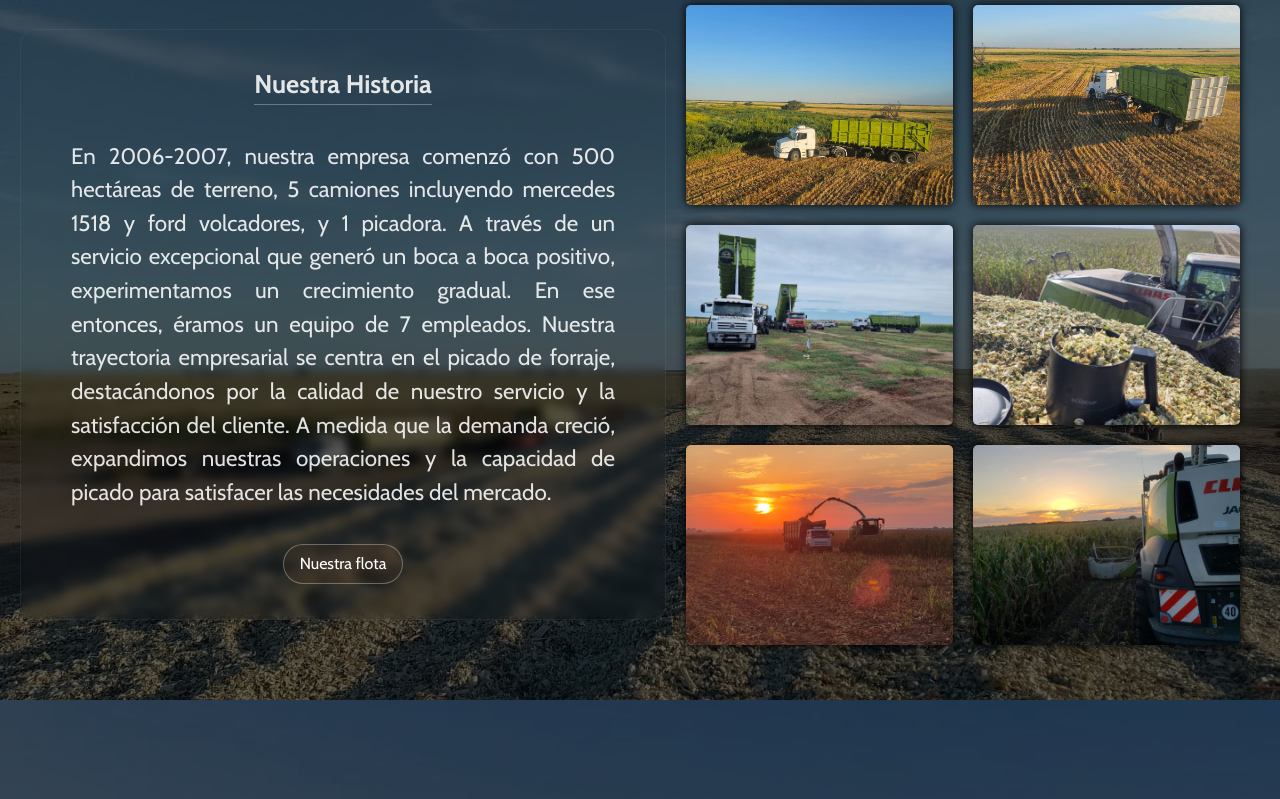
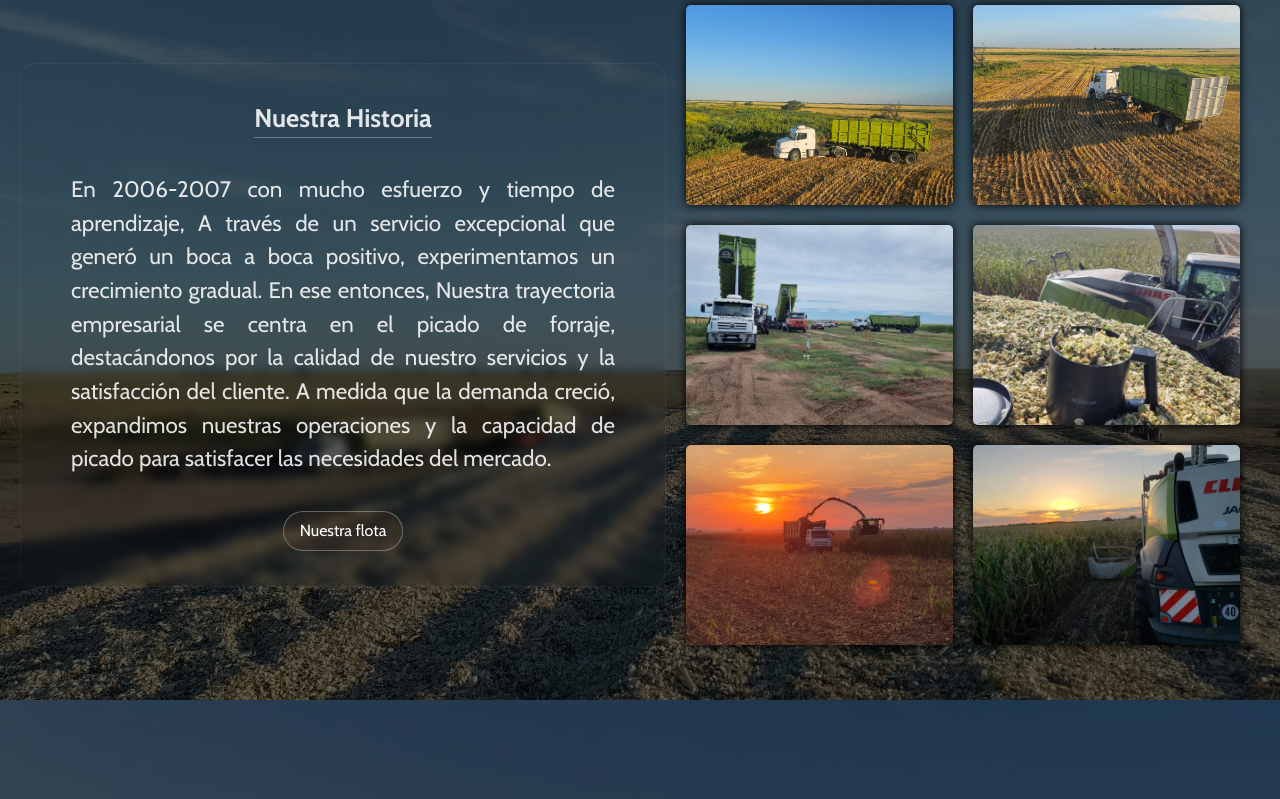
Before and after one commit to elianbenjamin/agro-deploy, a React (Vite) app: page / in a window 1280 px wide. Shown: the part 2220-3019 px from the top of the page. Built offline with nearby package versions, Linux system fonts and the light colour scheme.

Commit message:
ultimos cambios

```diff
--- a/src/components/About/About.tsx
+++ b/src/components/About/About.tsx
@@ -22,7 +22,7 @@ const About = () => {
 
   const handleImageClick = (image: string) => {
     setImage(image);
-    setPageId('about');
+    setPageId("about");
     navigate("/fullsize-image");
   };
 
@@ -34,15 +34,14 @@ const About = () => {
         <h1>Nuestra Historia</h1>
 
         <p className={styles.text_on}>
-          En 2006-2007, nuestra empresa comenzó con 500 hectáreas de terreno, 5
-          camiones incluyendo mercedes 1518 y ford volcadores, y 1 picadora. A
-          través de un servicio excepcional que generó un boca a boca positivo,
-          experimentamos un crecimiento gradual. En ese entonces, éramos un
-          equipo de 7 empleados. Nuestra trayectoria empresarial se centra en el
-          picado de forraje, destacándonos por la calidad de nuestro servicio y
-          la satisfacción del cliente. A medida que la demanda creció,
-          expandimos nuestras operaciones y la capacidad de picado para
-          satisfacer las necesidades del mercado.
+          En 2006-2007 con mucho esfuerzo y tiempo de aprendizaje, A través de
+          un servicio excepcional que generó un boca a boca positivo,
+          experimentamos un crecimiento gradual. En ese entonces, Nuestra
+          trayectoria empresarial se centra en el picado de forraje,
+          destacándonos por la calidad de nuestro servicios y la satisfacción del
+          cliente. A medida que la demanda creció, expandimos nuestras
+          operaciones y la capacidad de picado para satisfacer las necesidades
+          del mercado.
         </p>
 
         <NavLink
--- a/src/components/Flota/Flota.tsx
+++ b/src/components/Flota/Flota.tsx
@@ -25,34 +25,35 @@ const Flota = () => {
       <section>
         <div className={style.camiones}>
           <h2>Camiones</h2>
-          <p>- 3 Mercedes Benz 1634</p>
-          <p>- 3 volkswagen 1622</p>
-          <p>- 2 Ford Cargo 1722</p>
-          <p>- 12 Bateas de 50mt3</p>
-          <p>- 2 Carretones de 3 ejes</p>
+          <p>- 3 Mercedes Benz 1634.</p>
+          <p>- 7 volkswagen 1731.</p>
+          <p>- 1 Scania 112.</p>
+          <p>- 1 MB 1620 cisterna de 10.000Lts(combustible). </p>
+          <p>- 1 Ford 1517 cisterna 10.000Lts(combustible).</p>
+          <p>- 13 Bateas de 40mt3.</p>
+          <p>- 2 Carretones de 3 ejes.</p>
         </div>
         <div className={style.picadoras}>
-          <h2>Picadoras</h2>
-          <p>- 1 Claas Jaguar 950 con cabezal Orbis de 8 surcos</p>
-          <p>- 1 Claas Jaguar 980 con cabezal Orbis de 12 surcos</p>
+          <h2>Picadoras y Sembradoras</h2>
+          <p>- 1 claas jaguar 960 orbis 7,50 mts.</p>
+          <p>- 1 claas jaguar 960 orbis 7,50 mts.</p>
+          <p>- 2 sembradoraas erca serie 6 grano grueso. </p>
         </div>
         <div className={style.tractores}>
           <h2>Tractores y Otras maquinarias</h2>
-          <p>- John Deere 9410 de 375 hp, 25tn. Espejo de 5 mts.</p>
-          <p>- John Deere 9320 de 375 hp, 25tn. Espejo de 5 mts.</p>
-          <p>- 9200 de 330 hp, 25tn., espejo de 5 mts.</p>
-          <p>- Pauny 500 de 200 hp, con espejo de 4 mts.</p>
-          <p>- 2 New Holland T7 245</p>
-          <p>- Case 125, modelo 2010</p>
-          <p>- Embolsadora M 9080 Implecor</p>
-          <p>- Embolsadora M 9070 Implecor</p>
+          <p>- 1 Case 340 Magnum con pala.</p>
+          <p>- 1 Case 290 Magnum con pala.</p>
+          <p>- 1 Case 180 con pala.</p>
+          <p>- 1 New Holland T7 245.</p>
+          <p>- 2 New Holland T7 245.</p>
+          <p>- 2 Embolsadora green pac de 9 pies.</p>
         </div>
         <div className={style.varios}>
           <h2>Varios</h2>
-          <p>- 2 cisternas p/ combustible de 5.0000 Lts. c/u</p>
-          <p>- 1 Cisterna de 9.000 Lts.</p>
-          <p>- 2 Carros Taller </p>
-          <p>- 7 Casillas rurales</p>
+          <p>- 2 Acoplados cisternas 8.000lts y 10.000lts</p>
+          <p>- 1 tanque de agua 10.000lts.</p>
+          <p>- 3 Carros taller </p>
+          <p>- 4 Casillas 12mts</p>
           <p>- 4 Pick Up 4x4</p>
         </div>
       </section>
--- a/src/components/Footer/footer.module.scss
+++ b/src/components/Footer/footer.module.scss
@@ -9,7 +9,7 @@
 
   &::after {
     content: "";
-    background: linear-gradient(0.9turn, #000000, #844000);
+    background: linear-gradient(0.9turn, #401313, #f04203);
     position: absolute;
     top: 0;
     left: 0;
```
